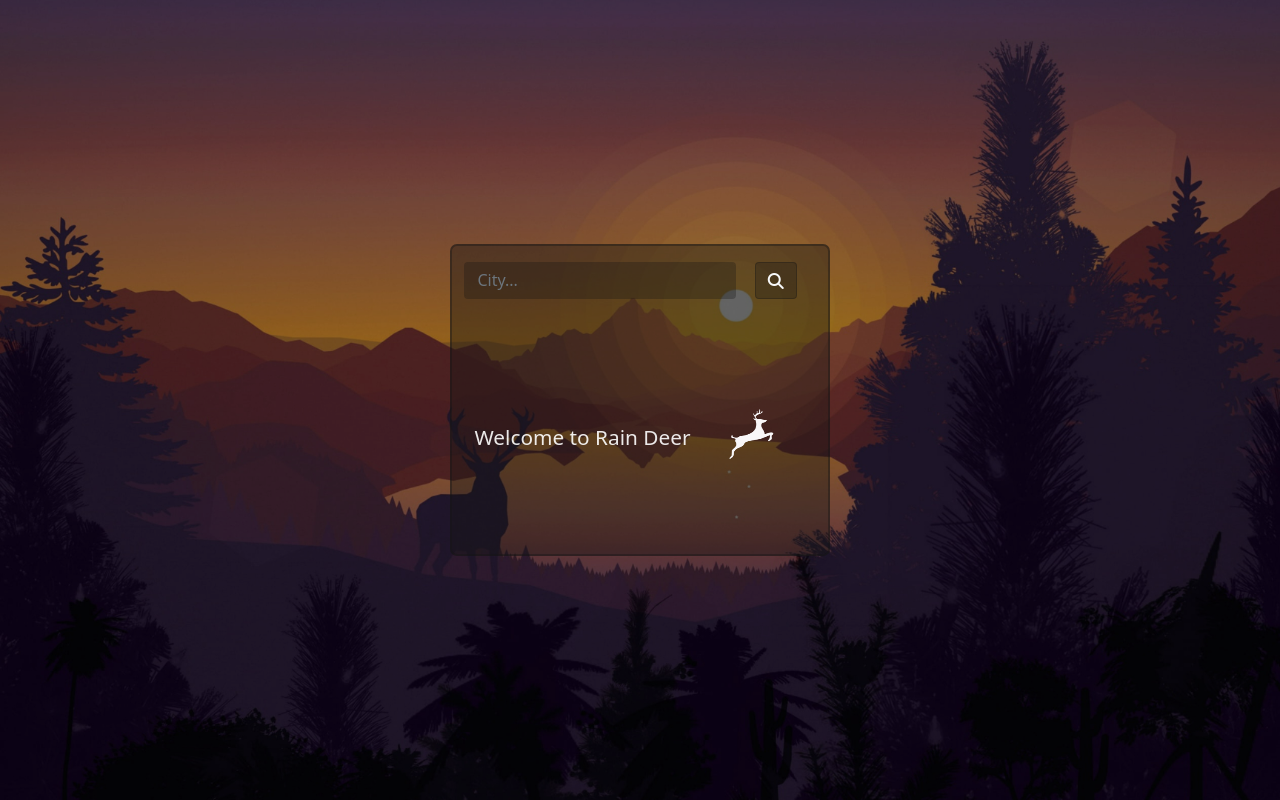
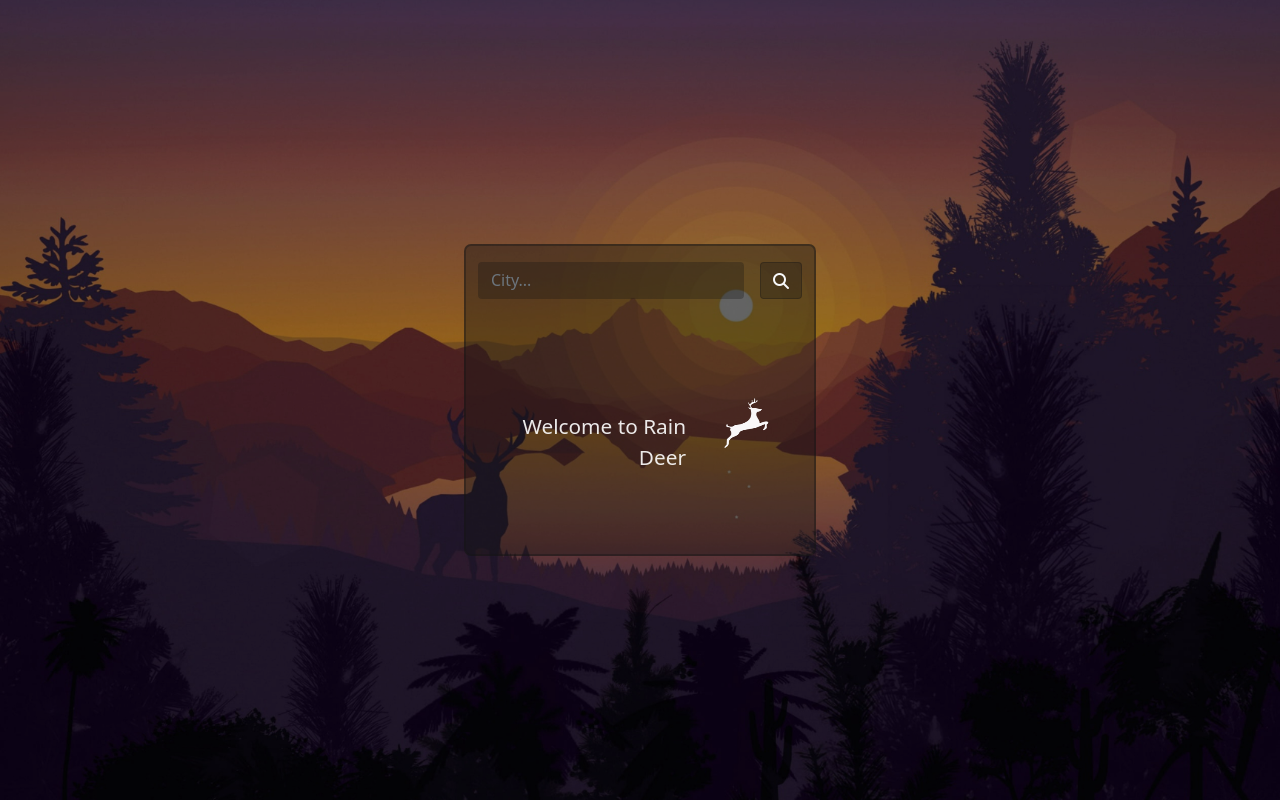
Before and after one commit to Yashraj7890/weather_webapp, a website: page index_1.html in a window 1280 px wide. Drawn offline with nearby package versions, Linux system fonts and the light colour scheme.

Commit message:
sixth commit

```diff
--- a/public/project_2.css
+++ b/public/project_2.css
@@ -13,7 +13,7 @@ body {
 
 .content_box {
   border: 2px solid rgba(22, 22, 22, 0.4);
-  width: 23.7rem;
+  width: 22rem;
   border-radius: 7px;
   height: 19.5rem;
   background-color: rgba(22, 22, 22, 0.4);
@@ -36,7 +36,7 @@ body {
 }
 
 .search_btn {
-  margin-left:0.65rem;
+  margin-left:0.5rem;
   border-color: rgba(22, 22, 22, 0.3);
   background-color: rgba(22, 22, 22, 0.3);
 }
```
